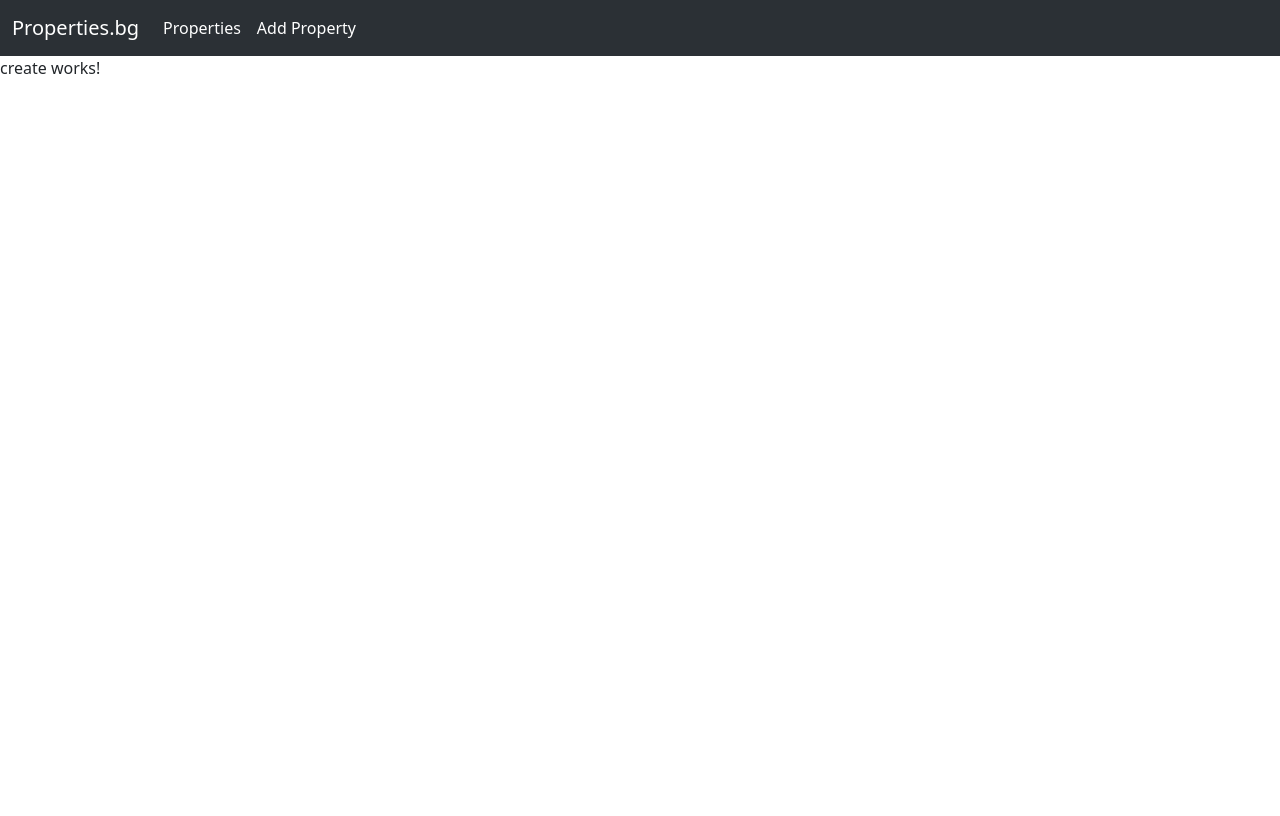
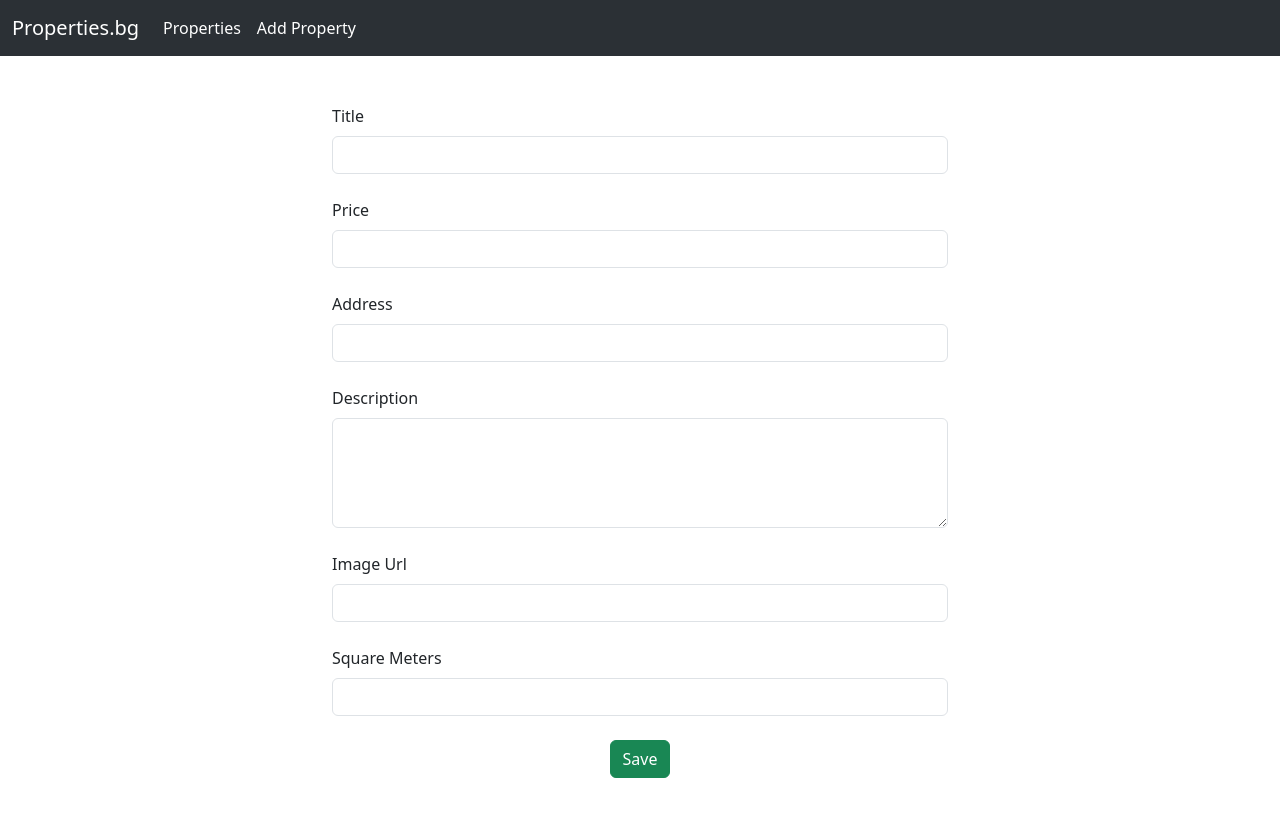
Before and after one commit to dimitar-yo-dimitrov/PropertiesForSale, an Angular app in the folder src/Client/PropertiesForSale.UI/: page /properties/create in a window 1280 px wide. Shown: the top 816 px of the page. Built offline with nearby package versions, Linux system fonts and the light colour scheme.

Commit message:
Added html form to add property

```diff
--- a/src/Client/PropertiesForSale.UI/src/app/components/properties/create/create.component.html
+++ b/src/Client/PropertiesForSale.UI/src/app/components/properties/create/create.component.html
@@ -1 +1,54 @@
-<p>create works!</p>
+<div class="container-fluid">
+<div class="row">
+  <div class="col-sm-12 offset-lg-2 col-lg-8 offset-xl-3 col-xl-6 mt-5">
+    <section class="section">
+      <form method="post">
+        <!-- Title input -->
+        <div class="mb-4">
+            <label class="form-label" for="title">Title</label>
+          <input type="text" id="title" class="form-control" />
+        </div>
+
+        <!-- Price input -->
+        <div class="mb-4">
+            <label class="form-label" for="price">Price</label>
+          <input type="number" id="price" class="form-control" />
+        </div>
+
+        <!-- Address input -->
+        <div class="mb-4">
+            <label class="form-label" for="address">Address</label>
+          <input id="address" class="form-control" />
+        </div>
+
+        <!-- Description input -->
+        <div class="mb-4">
+            <label class="form-label" for="description">Description</label>
+          <textarea class="form-control" id="description" rows="4"></textarea>
+        </div>
+
+        <!-- Image Url input -->
+        <div class="mb-4">
+            <label class="form-label" for="image Url">Image Url</label>
+          <input id="image Url" class="form-control" />
+        </div>
+
+        <!-- Square Meters input -->
+        <div class="mb-4">
+            <label class="form-label" for="square meters">Square Meters</label>
+          <input type="number" id="square meters" class="form-control"/>
+        </div>
+
+        <!-- Submit button -->
+        <div class="mb-5 text-center">
+          <input
+            class="btn btn-success text-white"
+            type="submit"
+            value="Save"
+          />
+        </div>
+      </form>
+    </section>
+  </div>
+ </div>
+</div>
```
